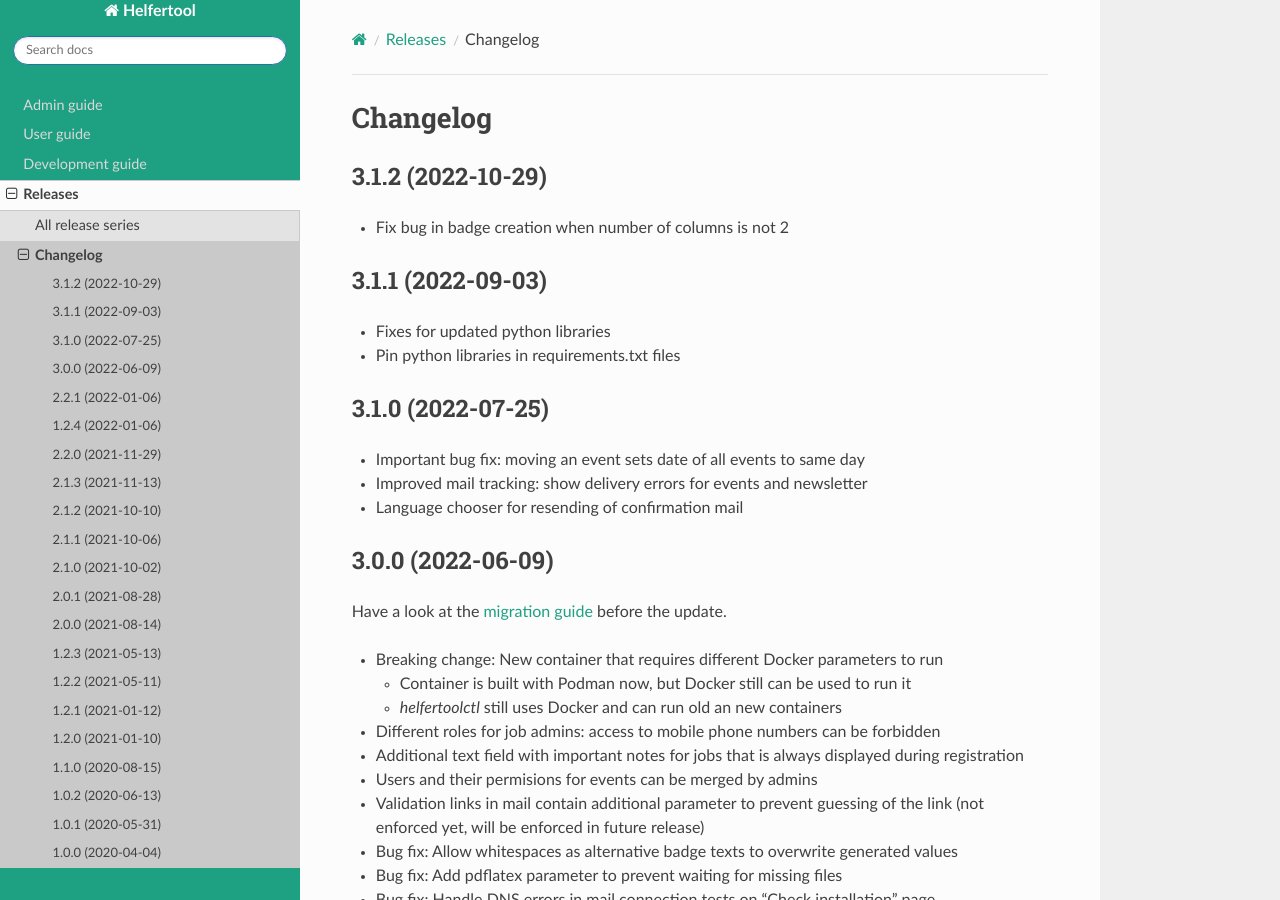
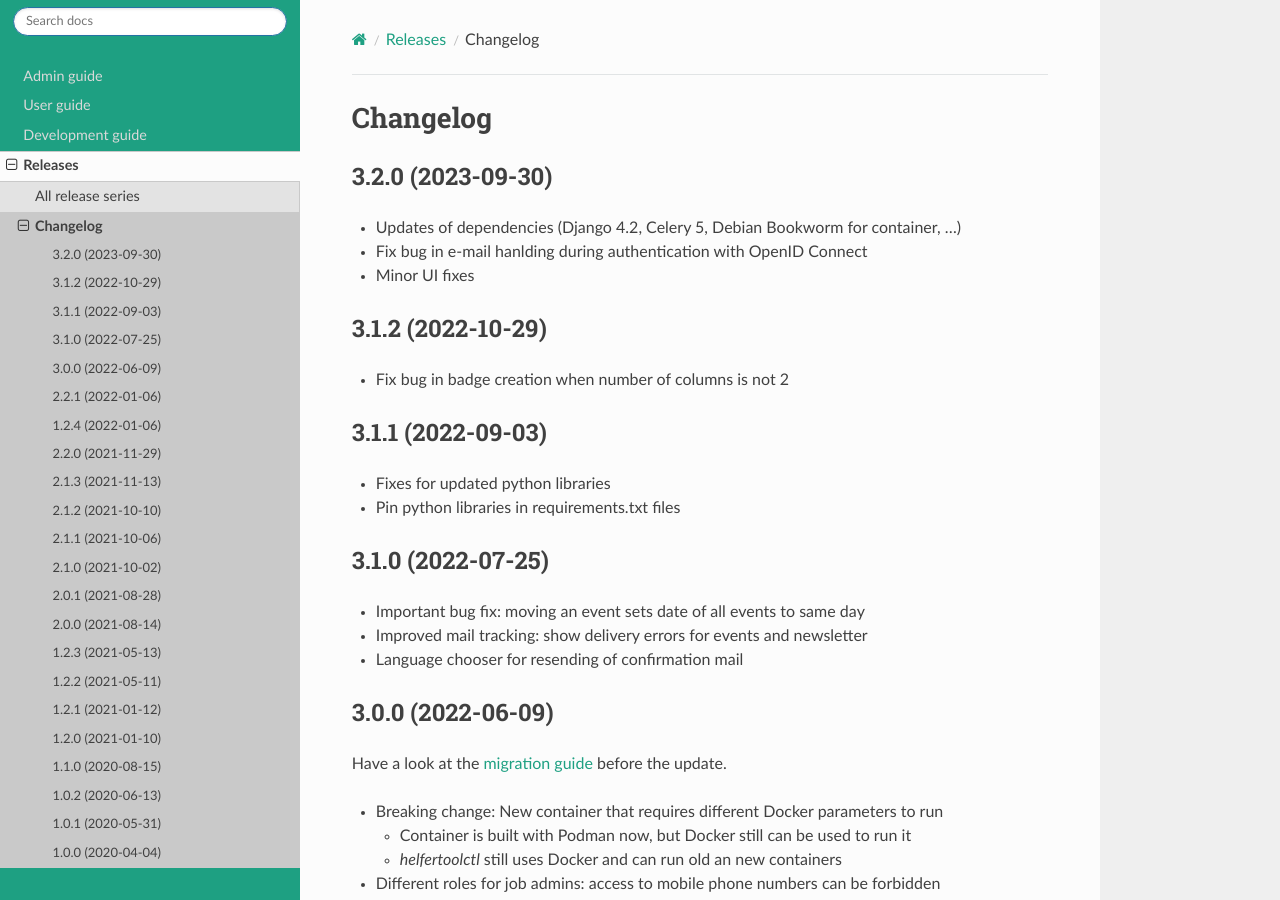
Before and after one commit to helfertool/docs, a Sphinx documentation site: the page built from source/releases/changelog.rst, in a window 1280 px wide and 900 px high. Built offline with Sphinx 7.4.7 and the Read the Docs theme 2.0.0, drawn with Linux system fonts in a browser that asks for light colours.

Commit message:
release version 3.2

```diff
--- a/source/admin/versions.rst
+++ b/source/admin/versions.rst
@@ -49,7 +49,7 @@ Supported releases
 +-----------------+--------------------------------------------+------------------+------------------+
 | Relase series   | Latest release                             | Release date     | End of life      |
 +=================+============================================+==================+==================+
-| 3.1.x           | :ref:`3.1.2 <changelog-3-1-2>` (LTS)       | 2022-07-25       |                  |
+| 3.2.x           | :ref:`3.2.0 <changelog-3-2-0>`             | 2023-09-30       |                  |
 +-----------------+--------------------------------------------+------------------+------------------+
 
 For non-LTS versions, the support ends with the next release.
--- a/source/releases/changelog.rst
+++ b/source/releases/changelog.rst
@@ -3,6 +3,15 @@
 =========
 Changelog
 =========
+
+.. _changelog-3-2-0:
+
+3.2.0 (2023-09-30)
+------------------
+
+* Updates of dependencies (Django 4.2, Celery 5, Debian Bookworm for container, ...)
+* Fix bug in e-mail hanlding during authentication with OpenID Connect
+* Minor UI fixes
 
 .. _changelog-3-1-2:
 
--- a/source/releases/history.rst
+++ b/source/releases/history.rst
@@ -9,7 +9,9 @@ Details about relases and versions can be found in the :ref:`admin guide <versio
 +-----------------+--------------------------------------------+------------------+------------------+
 | Relase series   | Latest release                             | Release date     | End of life      |
 +=================+============================================+==================+==================+
-| 3.1.x           | :ref:`3.1.2 <changelog-3-1-2>`             | 2022-07-25       |                  |
+| 3.2.x           | :ref:`3.2.0 <changelog-3-2-0>`             | 2023-09-30       |                  |
++-----------------+--------------------------------------------+------------------+------------------+
+| 3.1.x           | :ref:`3.1.2 <changelog-3-1-2>`             | 2022-07-25       | 2023-09-30       |
 +-----------------+--------------------------------------------+------------------+------------------+
 | 3.0.x           | :ref:`3.0.0 <changelog-3-0-0>`             | 2022-06-09       | 2022-07-25       |
 +-----------------+--------------------------------------------+------------------+------------------+
```
